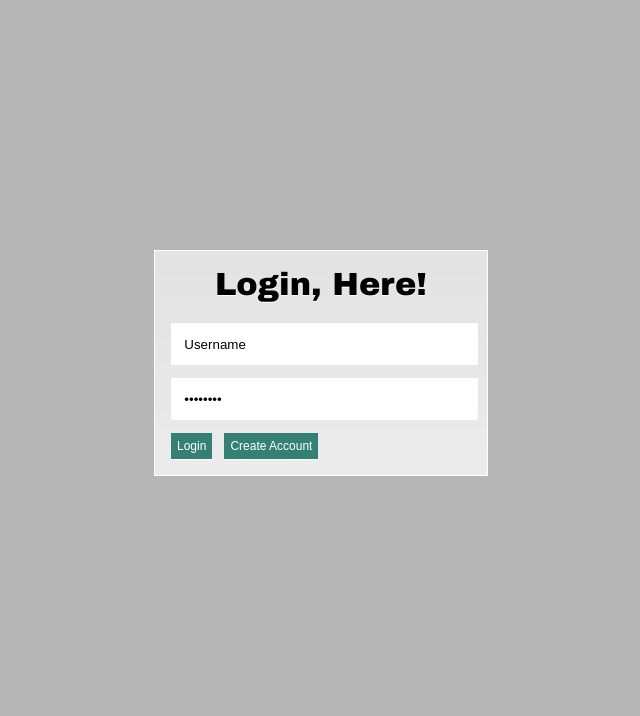
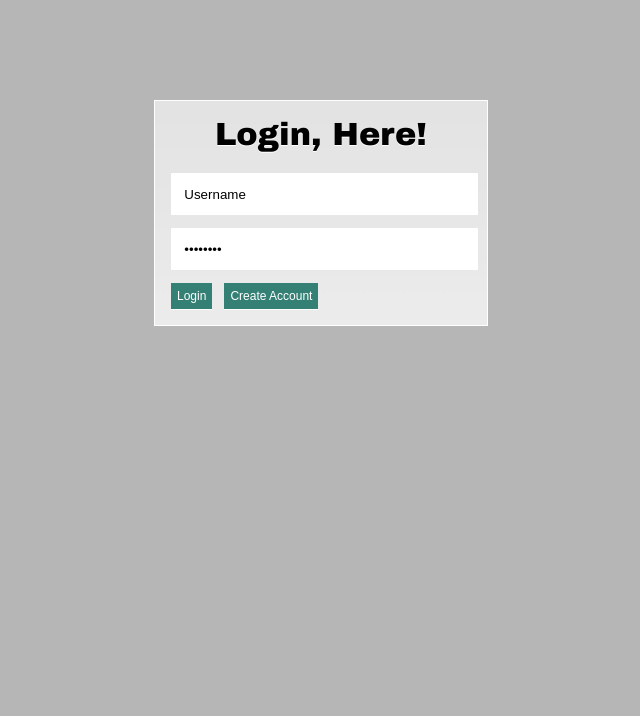
Before and after one commit to mTaufik306/CI, a CodeIgniter app: page /CI/ in a window 1280 px wide; the page is wider, and only the part inside the window is pictured. Shown: the top 716 px of that part, without its empty margins (319-959 px from the left). Run offline with CodeIgniter, Linux system fonts and the light colour scheme; some libraries are stand-ins or nearby versions.

Commit message:
get sytle by adding new css/style.css modify template to be having: <div id="main_content> 	<?php $this->load->view($main_content); ?> </div> //style is obviously needed //the modifying template is done for jquery process goes well, change only //main_content part instead of body part //in case you forget, jquery is used to prevent the page from reloading after //the client click submit button

```diff
--- a/application/views/includes/template.php
+++ b/application/views/includes/template.php
@@ -5,7 +5,9 @@
 	this variable will be passed by controller who load the page
 	and should be passed as '$data[main_content]'
 -->
+<div id="main_content">
 <?php $this->load->view($main_content); ?>
+</div>
 <?php $this->load->view('includes/tut_info'); ?>
 
 <?php $this->load->view('includes/footer'); ?>
--- a/css/style.css
+++ b/css/style.css
@@ -4,11 +4,11 @@ body {
 	padding: 0;
 	font-family: arial;
 }
-#login_form {
+#login_form, #contact_form {
 	width: 300px;
 	background: #f0f0f0 url(../img/login_bg.jpg) repeat-x 0 0;
 	border: 1px solid white;
-	margin: 250px auto 0;
+	margin: 100px auto 0;
 	padding: 1em;
 	-moz-border-radius: 3px;
 }
@@ -18,7 +18,7 @@ h1,h2,h3,h4,h5 {
 	text-align: center;
 }
 
-input[type=text], input[type=password] {
+input[type=text], input[type=password], textarea {
 	display: block;
 	margin: 0 0 1em 0;
 	width: 280px;
```
